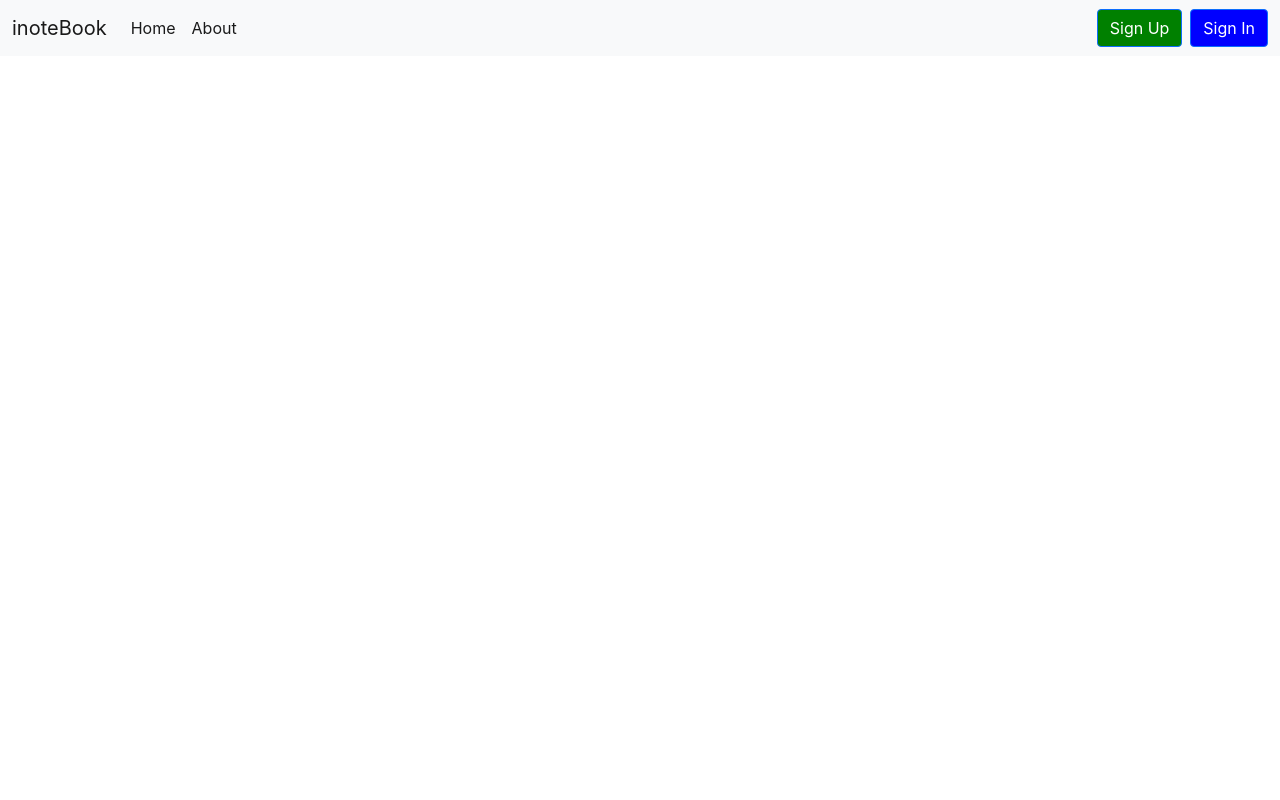
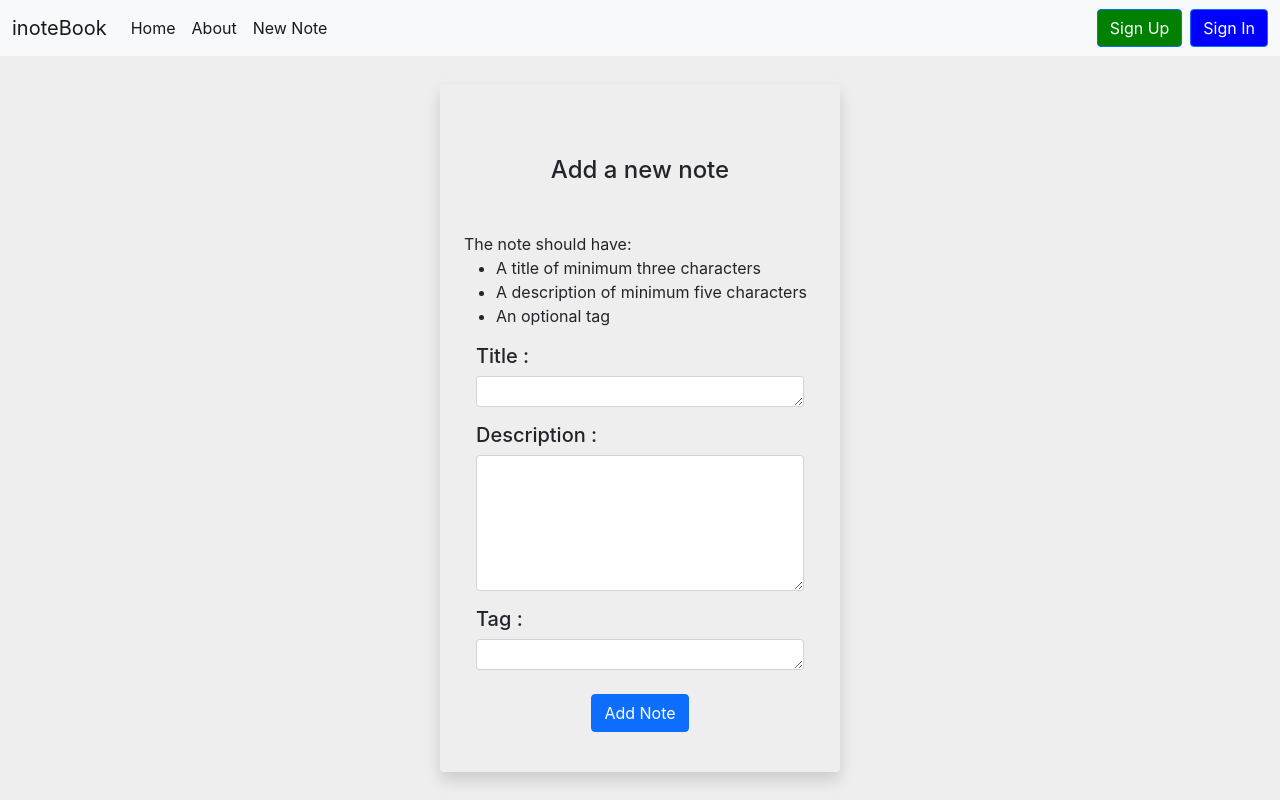
Before and after one commit to NiloyChakravorty1998/notebook, a React (Create React App) app: page /addnote in a window 1280 px wide. Built offline with nearby package versions, Linux system fonts and the light colour scheme.

Commit message:
Add note

```diff
--- a/src/App.js
+++ b/src/App.js
@@ -5,6 +5,7 @@ import Home from './components/Home';
 import About from './components/About';
 import Signup from './auth-components/Signup';
 import Signin from './auth-components/Signin';
+import AddNote from './notes-components/AddNote';
 
 function App() {
   return (
@@ -16,6 +17,7 @@ function App() {
           <Route exact path='/about' element={<About />} />
           <Route exact path='/signup' element={<Signup />} />
           <Route exact path='/signin' element={<Signin />} />
+          <Route exact path='/addnote' element={<AddNote />} />
         </Routes>
       </Router>
     </div>
--- a/src/components/Navbar.js
+++ b/src/components/Navbar.js
@@ -34,6 +34,11 @@ const Navbar = () => {
                                         About
                                     </Link>
                                 </li>
+                                <li className="nav-item">
+                                    <Link className="nav-link active" aria-current="page" to="/addnote">
+                                        New Note
+                                    </Link>
+                                </li>
                             </ul>
                             <div className="d-flex">
                                 <Link className="btn btn-outline-primary me-2" to="/signup" style={{ backgroundColor: 'green', color: 'white' }}>
--- a/src/notes-components/AddNote.js
+++ b/src/notes-components/AddNote.js
@@ -0,0 +1,89 @@
+import React, { useState } from 'react'
+
+const AddNote = () => {
+    const [title, setTitle] = useState('');
+    const [tag, setTag] = useState('');
+    const [description, setDescription] = useState('');
+
+    const handleTitleChange = (e) => {
+        setTitle(e.target.value);
+    }
+    const handleDescriptionChange = (e) => {
+        setDescription(e.target.value);
+    }
+    const handleTagChange = (e) => {
+        setTag(e.target.value);
+    }
+
+    const handleAddNote = () => {
+        console.log("my token is " +localStorage.getItem("token"))
+        fetch('http://localhost:5000/api/notes/addnote', {
+            method: "POST", body:JSON.stringify({
+              title,
+              description,
+              tag
+            }), headers:{
+              "Content-type":"application/json",
+              "auth-token":localStorage.getItem("token")
+            }
+          }).then((res) => {
+            res.json().then((data) => {
+              localStorage.setItem("token", data.authtoken)
+            })
+          })
+    }
+
+    return (
+        <div className="d-flex justify-content-center align-items-center" style={{ minHeight: 'calc(100vh - 56px)', backgroundColor: '#eeeeee' }}>
+            <div className="container p-4 rounded shadow" style={{ maxWidth: '400px' }}>
+                <br></br>
+                <br></br>
+                <center>
+                    <h4>Add a new note</h4>
+                </center>
+                <br></br>
+                <p style={{ fontSize: '13px' }}/>
+                    The note should have:
+                    <ul>
+                        <li>A title of minimum three characters</li>
+                        <li>A description of minimum five characters</li>
+                        <li>An optional tag</li>
+                    </ul>
+
+                <form>
+                    <div className="container form-group my-3">
+                        <label htmlFor="exampleFormControlTextarea1"><h5>Title : </h5></label>
+                        <textarea className="form-control form-control-sm" id="title"
+                            rows="1" onChange={handleTitleChange} value={title}>
+                        </textarea>
+                    </div>
+                </form>
+                <form>
+                    <div className="container form-group my-3">
+                        <label htmlFor="exampleFormControlTextarea1"><h5>Description : </h5></label>
+                        <textarea className="form-control form-control-sm" id="description"
+                            rows="6" onChange={handleDescriptionChange} value={description}>
+                        </textarea>
+
+                    </div>
+                </form>
+
+                <form>
+                    <div className="container form-group my-3">
+                        <label htmlFor="exampleFormControlTextarea1"><h5>Tag : </h5></label>
+                        <textarea className="form-control form-control-sm" id="tag"
+                            rows="1" onChange={handleTagChange} value={tag}>
+                        </textarea>
+                        <br></br>
+                        <center>
+                            <button type="button" className="btn btn-primary "
+                            onClick={handleAddNote}>Add Note</button>
+                        </center>
+                    </div>
+                </form>
+            </div>
+        </div>
+    )
+}
+
+export default AddNote
```
Also changed, not shown: 1 other file (tests, documents, lock files or other folders).
